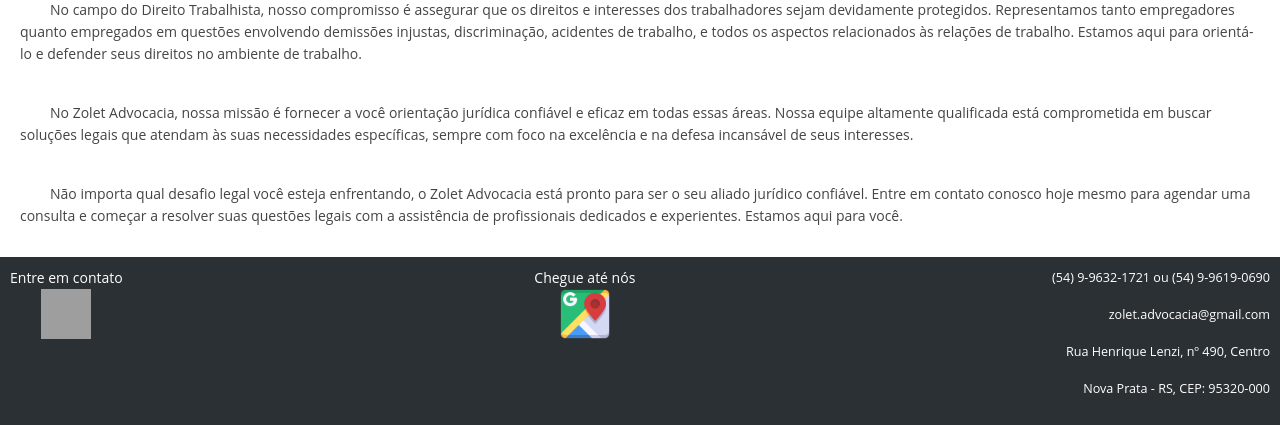
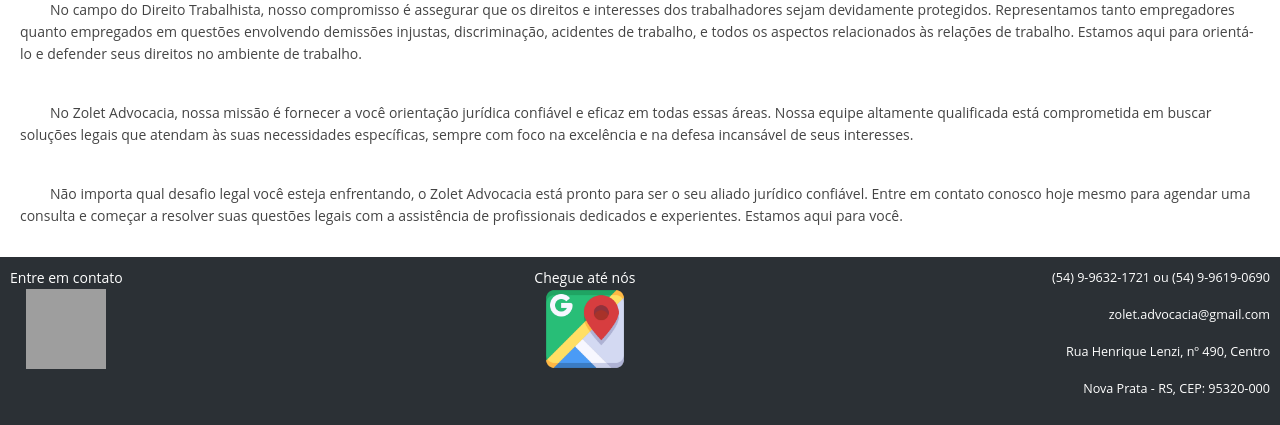
Before and after one commit to emanuelrzolet/Site-Zolet-Advocacia, a Django app: page /servicos/ in a window 1280 px wide. Shown: the part 1042-1467 px from the top of the page. Run offline with Django 4.2, Linux system fonts and the light colour scheme; grey boxes are pictures that could not be loaded.

Commit message:
alterações

```diff
--- a/Django/templates/static/home/css/homeTemplate.css
+++ b/Django/templates/static/home/css/homeTemplate.css
@@ -289,22 +289,22 @@ footer {
 }
 div#Whatsapp > a > img {
   padding: 0px;
-  height: 50px;
-  width: 50px;
+  height: 80px;
+  width: 80px;
 }
 
 div#Whatsapp > p {
-  font-size: 0.3em;
+  font-size: 0.2em;
   text-align: center;
 }
 
 footer > div#Maps > a > img {
-  height: 50px;
-  width: 50px;
+  height: 80px;
+  width: 80px;
 }
 
 footer > div#Maps > p {
-  font-size: 0.3em;
+  font-size: 0.2em;
   text-align: center;
 }
 
--- a/Django/templates/static/home/css/homeTemplate.scss
+++ b/Django/templates/static/home/css/homeTemplate.scss
@@ -319,19 +319,19 @@ footer {
 //Estilo padrao
 div#Whatsapp > a > img {
 	padding: 0px;
-	height: 50px;
-	width: 50px;
+	height: 80px;
+	width: 80px;
 }
 div#Whatsapp > p {
-	font-size: 0.3em;
+	font-size: 0.2em;
 	text-align: center;
 }
 footer > div#Maps > a > img {
-	height: 50px;
-	width: 50px;
+	height: 80px;
+	width: 80px;
 }
 footer > div#Maps > p {
-	font-size: 0.3em;
+	font-size: 0.2em;
 	text-align: center;
 }
 footer > div#Contatos {
```
